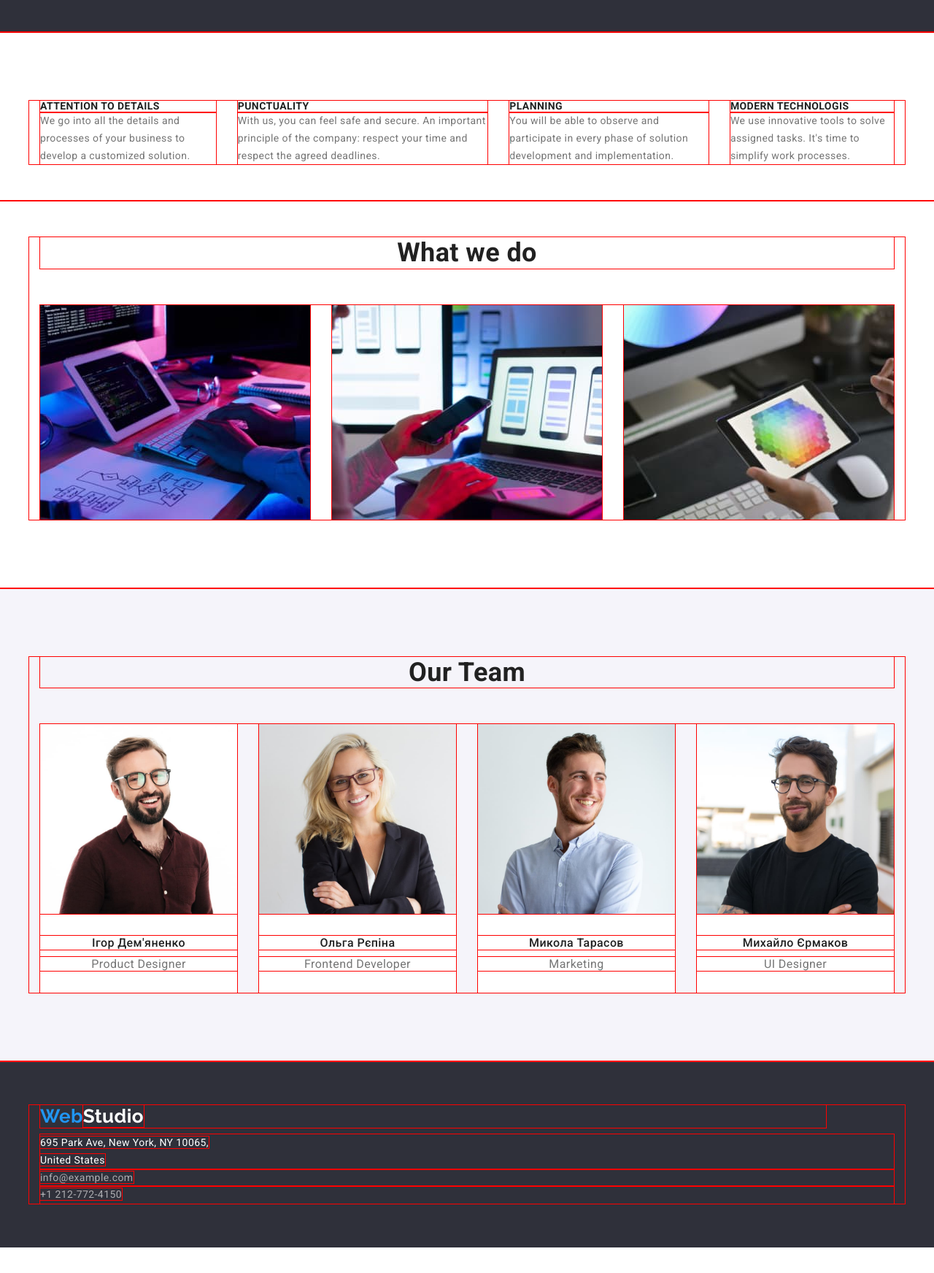
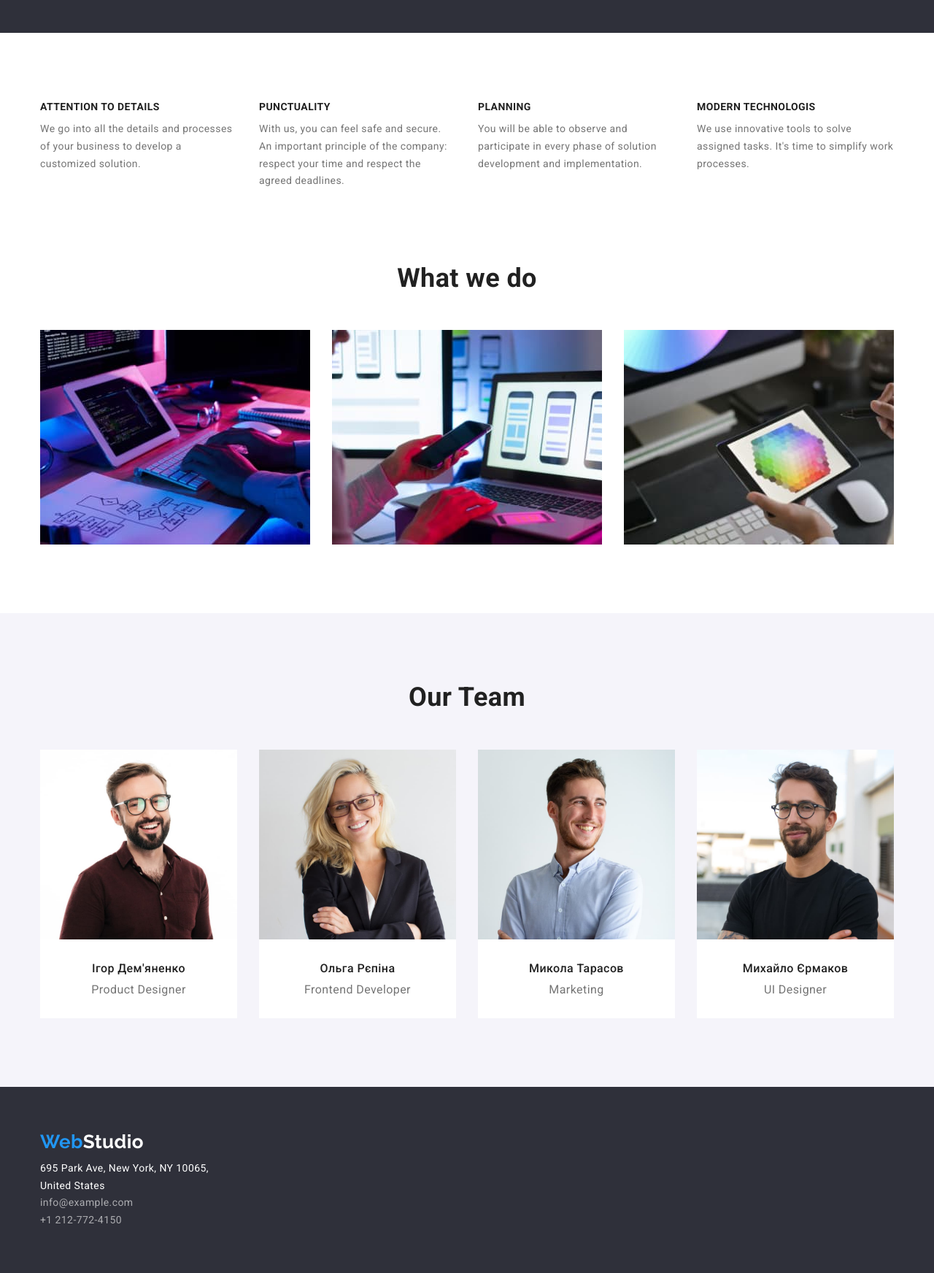
Before and after one commit to Dobryotec/goit-markup-hw-03, a plain HTML site: page index.html in a window 1280 px wide. Shown: the part 640-2384 px from the top of the page at 73% size. Before the commit the page ends 2349 px from the top, so only its background shows below. Drawn offline with nearby package versions, Linux system fonts and the light colour scheme.

Commit message:
Добавляє фінальні флекси

```diff
--- a/css/styles.css
+++ b/css/styles.css
@@ -7,26 +7,32 @@
   --secondary-title-color: #fefefe;
   --place-color: rgba(255, 255, 255, 0.6);
 }
-* {
+/* * {
 outline: 1px solid red;
+} */
+
+h1,
+h2,
+h3,
+h4,
+h5,
+h6,
+p,
+ul {
+  margin: 0;
 }
-
-h1, h2, h3, h4, h5, h6, p, ul {
-margin: 0;
-}
-ul{
+ul {
   padding-left: 0;
 }
 
 img {
-display: block;
+  display: block;
 }
 .container {
   width: 1200px;
   margin: 0 auto;
   padding-left: 15px;
   padding-right: 15px;
-
 }
 body {
   background-color: var(--background-color);
@@ -43,19 +49,15 @@ body {
   line-height: 1.19;
   color: var(--accent-color);
   text-decoration: none;
-  margin-right: 93px;
-  display: block;
+  margin-right: 97px;
 }
-
-
 .header {
   padding-top: 24px;
   padding-bottom: 25px;
+  border-bottom: 1px solid #ececec;
 }
-
 .flex-container {
   display: flex;
-  align-items: center;
 }
 
 .adress-link {
@@ -64,7 +66,7 @@ body {
 }
 
 .header-item:not(:first-child) {
-margin-left: 50px;
+  margin-left: 50px;
 }
 
 .studio {
@@ -95,6 +97,9 @@ margin-left: 50px;
 .site-nav .link.current {
   color: var(--accent-color);
 }
+.contacts-wrap {
+  margin-left: auto;
+}
 .lists {
   list-style: none;
 }
@@ -105,11 +110,6 @@ margin-left: 50px;
   color: var(--primary-text-color);
   text-decoration: none;
 }
-
-.contacts-wrap {
-margin-left: auto;
-}
-
 .mail {
   margin-right: 50px;
 }
@@ -125,21 +125,6 @@ margin-left: auto;
   padding-top: 200px;
   padding-bottom: 200px;
 }
-
-
-
-.our-qualities{
-  padding-top: 94px;
-  padding-bottom: 50px;
-}
-.work {
-  padding-top: 50px;
-  padding-bottom: 94px;
-}
-
-
-
-
 .hero .title {
   font-weight: 900;
   font-size: 44px;
@@ -151,7 +136,6 @@ margin-left: auto;
   margin: 0 auto;
   max-width: 696px;
   margin-bottom: 30px;
-
 }
 .hero .button-primary {
   display: block;
@@ -186,8 +170,12 @@ margin-left: auto;
   clip: rect(0 0 0 0);
   overflow: hidden;
 }
+.our-qualities {
+  padding-top: 94px;
+  padding-bottom: 50px;
+}
 .section-item:not(:first-child) {
-margin-left: 30px;
+  margin-left: 30px;
 }
 
 .section-title {
@@ -196,9 +184,17 @@ margin-left: 30px;
   text-transform: uppercase;
   color: var(--title-text-color);
   line-height: 1.14;
+  margin-bottom: 10px;
+  letter-spacing: 0.03em;
 }
 .text {
   line-height: 1.71;
+  max-width: 270px;
+  letter-spacing: 0.03em;
+}
+.work {
+  padding-top: 50px;
+  padding-bottom: 94px;
 }
 .work-title,
 .workers-title {
@@ -210,7 +206,6 @@ margin-left: 30px;
 
   color: var(--title-text-color);
 }
-
 
 .work-item:not(:first-child) {
   margin-left: 30px;
@@ -254,7 +249,10 @@ margin-left: 30px;
 .portfolio-button {
   display: flex;
   justify-content: center;
-  margin-bottom: 50px;
+  margin-bottom: 34px;
+}
+.portfolio-btn:not(:last-child) {
+  margin-right: 8px;
 }
 
 .button-secondary {
@@ -267,10 +265,6 @@ margin-left: 30px;
   border-radius: 4px;
   border-color: transparent;
   padding: 6px 22px 6px 22px;
-}
-
-.portfolio-btn:not(:last-child) {
-  margin-right: 8px;
 }
 
 .button-secondary:hover,
@@ -294,7 +288,8 @@ margin-left: 30px;
 }
 
 .portfolio-item {
-width: calc((100% - 60px)/3);
+  width: calc((100% - 60px) / 3);
+  border-bottom: 1px solid #eeeeee;
 }
 .portfolio-item {
   margin-right: 30px;
@@ -303,12 +298,13 @@ width: calc((100% - 60px)/3);
 .portfolio-item:nth-child(3n) {
   margin-right: 0;
 }
-.portfolio-item:nth-last-child(-n+3)
-{
+.portfolio-item:nth-last-child(-n + 3) {
   margin-bottom: 0;
 }
 
-
+.portfolio-content {
+  padding: 20px 24px 20px 24px;
+}
 .portfolio-title {
   font-weight: 700;
   font-size: 18px;
@@ -317,19 +313,14 @@ width: calc((100% - 60px)/3);
   color: var(--title-text-color);
   max-width: 322px;
   margin-bottom: 4px;
-
 }
 .portfolio-title-text {
   font-size: 16px;
   line-height: 1.88;
   color: var(--primary-text-color);
   max-width: 322px;
+}
 
-
-}
-.portfolio-content {
-  margin: 20px 24px 20px 24px;
-}
 /*--------------------------------------------------------footer----------------------------------------*/
 
 .footer {
@@ -338,6 +329,14 @@ width: calc((100% - 60px)/3);
   padding-bottom: 60px;
 }
 
+.logo-footer {
+  font-family: "Raleway", sans-serif;
+  font-weight: 700;
+  font-size: 26px;
+  line-height: 1.19;
+  color: var(--accent-color);
+  text-decoration: none;
+}
 .adress {
   margin-top: 9px;
 }
--- a/index.html
+++ b/index.html
@@ -81,6 +81,7 @@
             </p>
           </li>
         </ul>
+        </div>
       </section>
       <section class="work">
         <div class="container">
@@ -164,7 +165,7 @@
     </main>
     <footer class="footer">
       <div class="container">
-      <a href="./index.html" class="logo"
+      <a href="./index.html" class="logo-footer"
         >Web<span class="logo-studio">Studio</span></a
       >
       <address>
```
Also changed, not shown: portfolio.html (+31 -42 lines).
